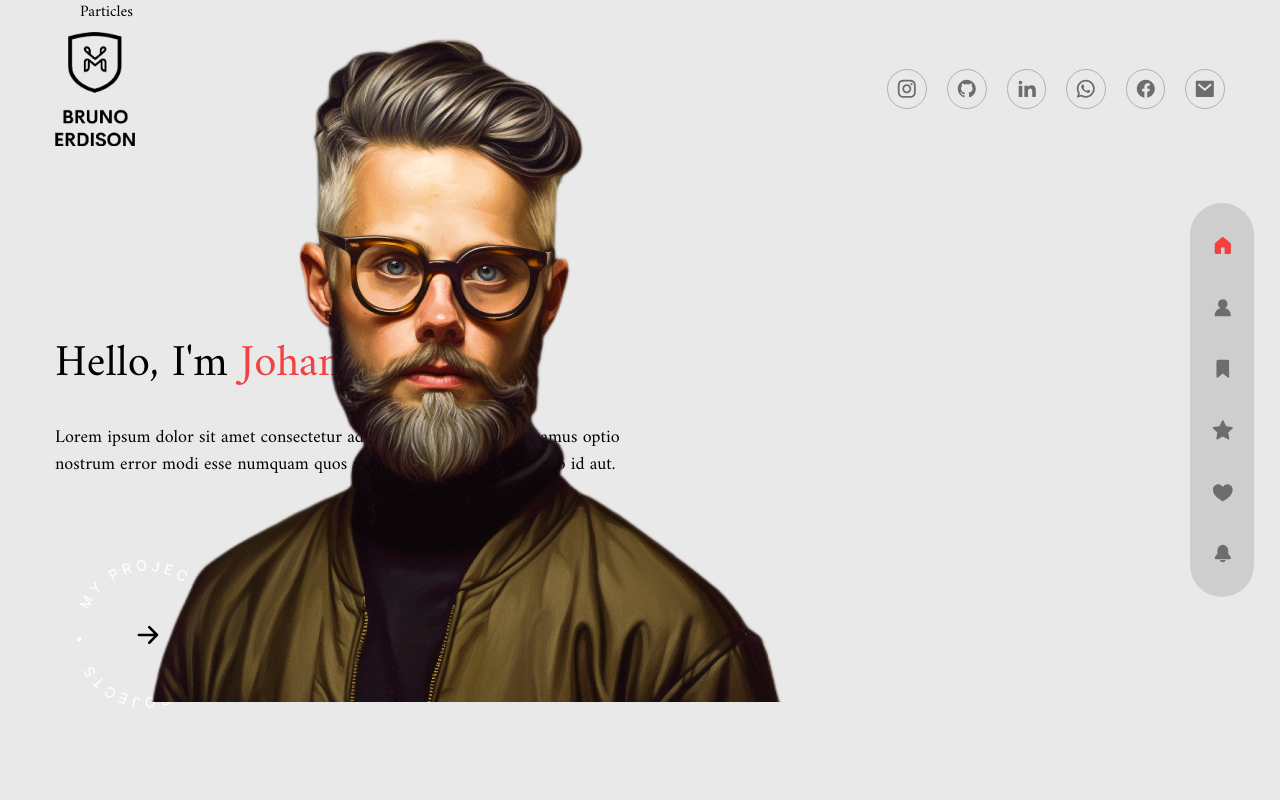
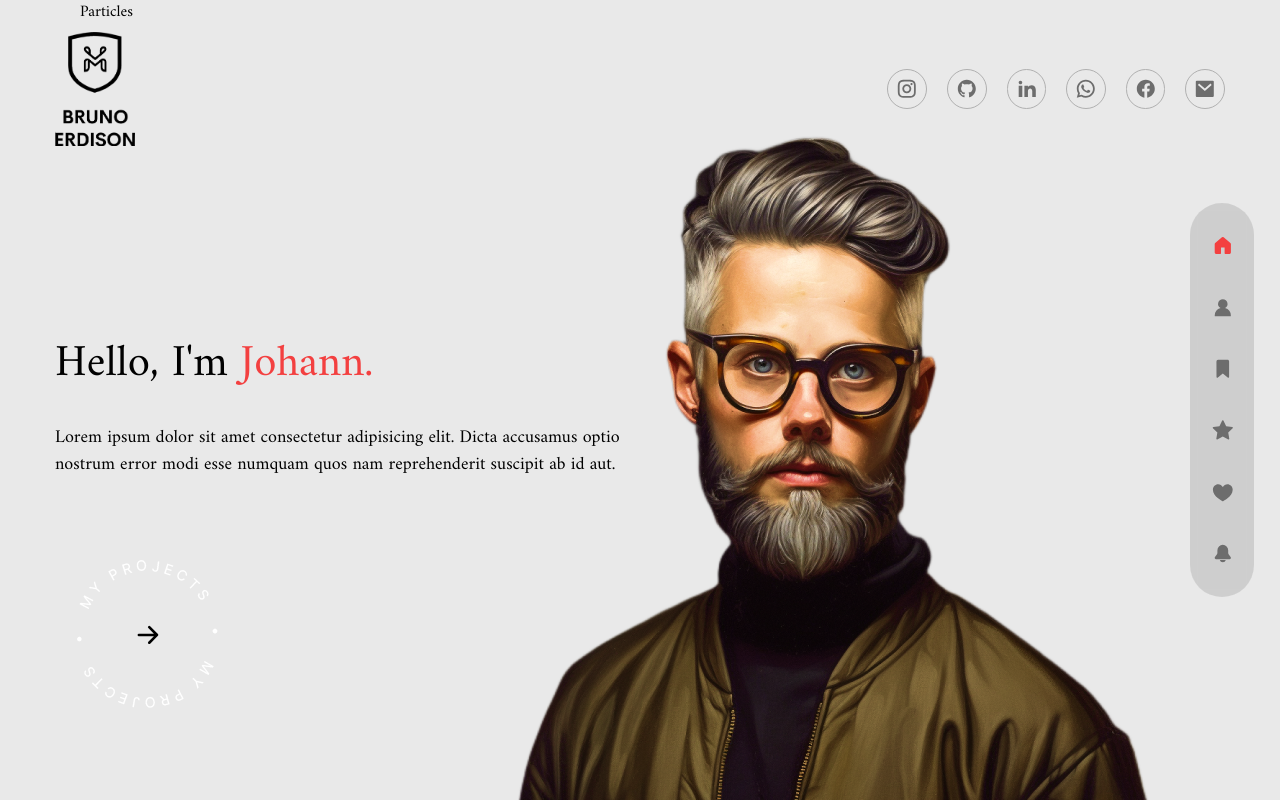
Before and after one commit to johannDeLaCruz/johann_personal_portfolio, a Next.js app: page / in a window 1280 px wide. Built offline with nearby package versions, Linux system fonts and the light colour scheme.

Commit message:
fix(avatar): :lipstick: fix avatar position

```diff
--- a/app/page.tsx
+++ b/app/page.tsx
@@ -47,9 +47,16 @@
       <div className="w-[1200px] h-full absolute right-0 bottom-0">
         <div className="bg-none xl>bg-explosion xl:bg-cover xl:bg-right xl:bg-no-repeat w-full h-full absolute mix-blend-color-dodge translate-z-0"></div>
         <div>Particles</div>
-        <div>
+        <motion.div
+          variants={fadeIn("up", 0.5)}
+          initial="hidden"
+          animate="show"
+          exit="hidden"
+          transition={{ duration: 1, ease: "easeInOut" }}
+          className="w-full h-full max-w-[737px] max-h-[678px] absolute -bottom-32 lg:bottom-0 lg:right-[8%]"
+        >
           <Avatar />
-        </div>
+        </motion.div>
       </div>
     </div>
   );
--- a/components/Avatar.tsx
+++ b/components/Avatar.tsx
@@ -2,7 +2,13 @@
 const Avatar = () => {
   return (
     <div className="hidden xl:flex xl:max-w-none">
-      <Image src={"/avatar.png"} width={737} height={678} alt="avatar" />
+      <Image
+        src={"/avatar.png"}
+        width={737}
+        height={678}
+        alt="avatar"
+        className="translate-z-0 w-full h-full"
+      />
     </div>
   );
 };
```
